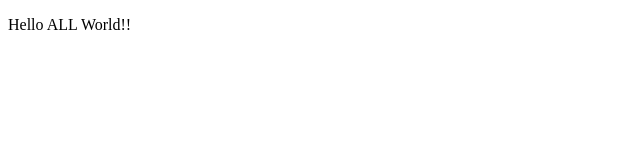
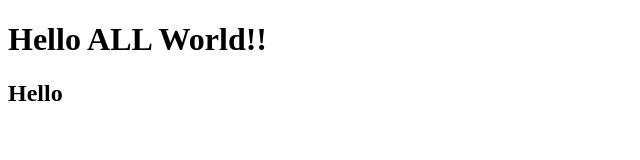
Before and after one commit to dex72/project, a plain HTML site: page index.html in a window 1280 px wide. Shown: the whole page, without its empty margins (0-640 px from the left). Drawn offline with Linux system fonts and the light colour scheme.

Commit message:
add h2 Hello

```diff
--- a/index.html
+++ b/index.html
@@ -8,8 +8,8 @@
     <title>Document</title>
 </head>
 <body>
-    <p>Hello ALL World!!</p>
-
+    <h1>Hello ALL World!!</h1>
+    <h2>Hello</h2>
 
 
 
```
